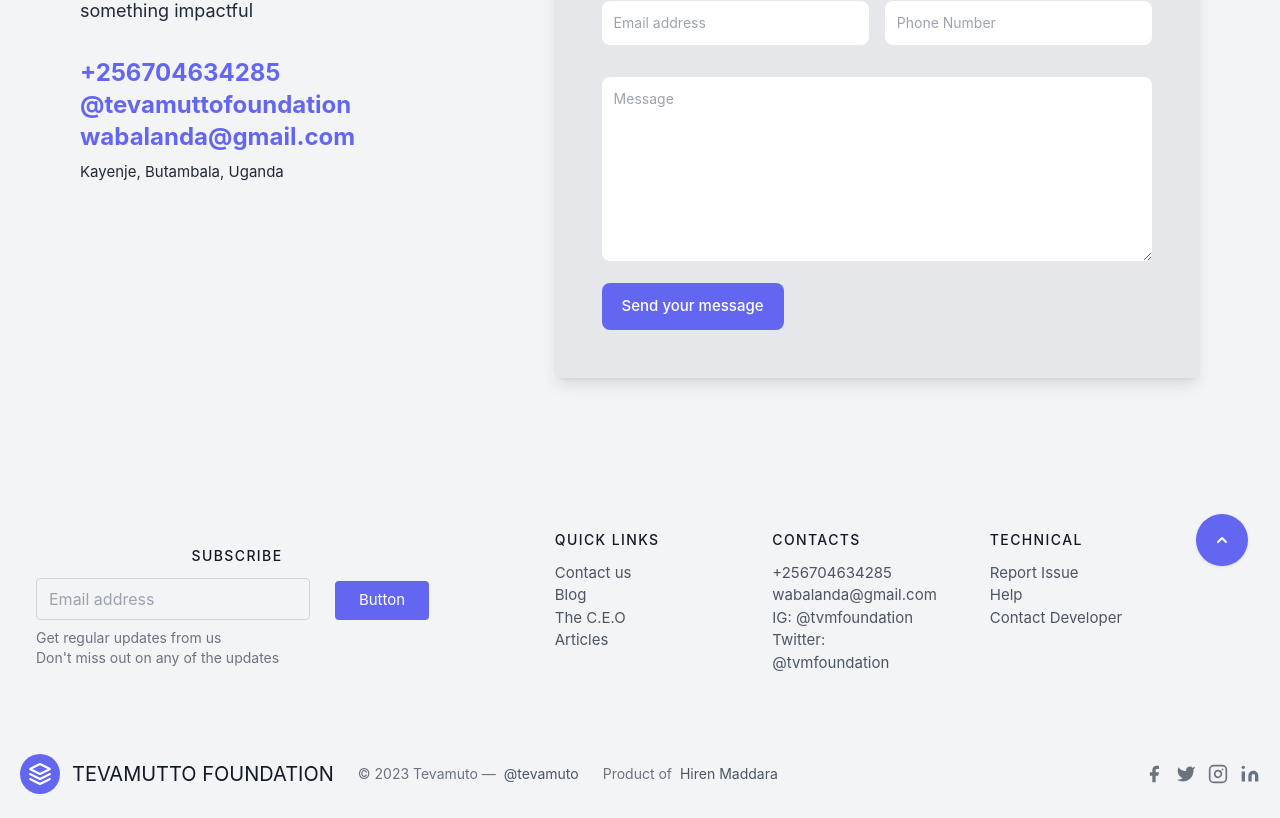
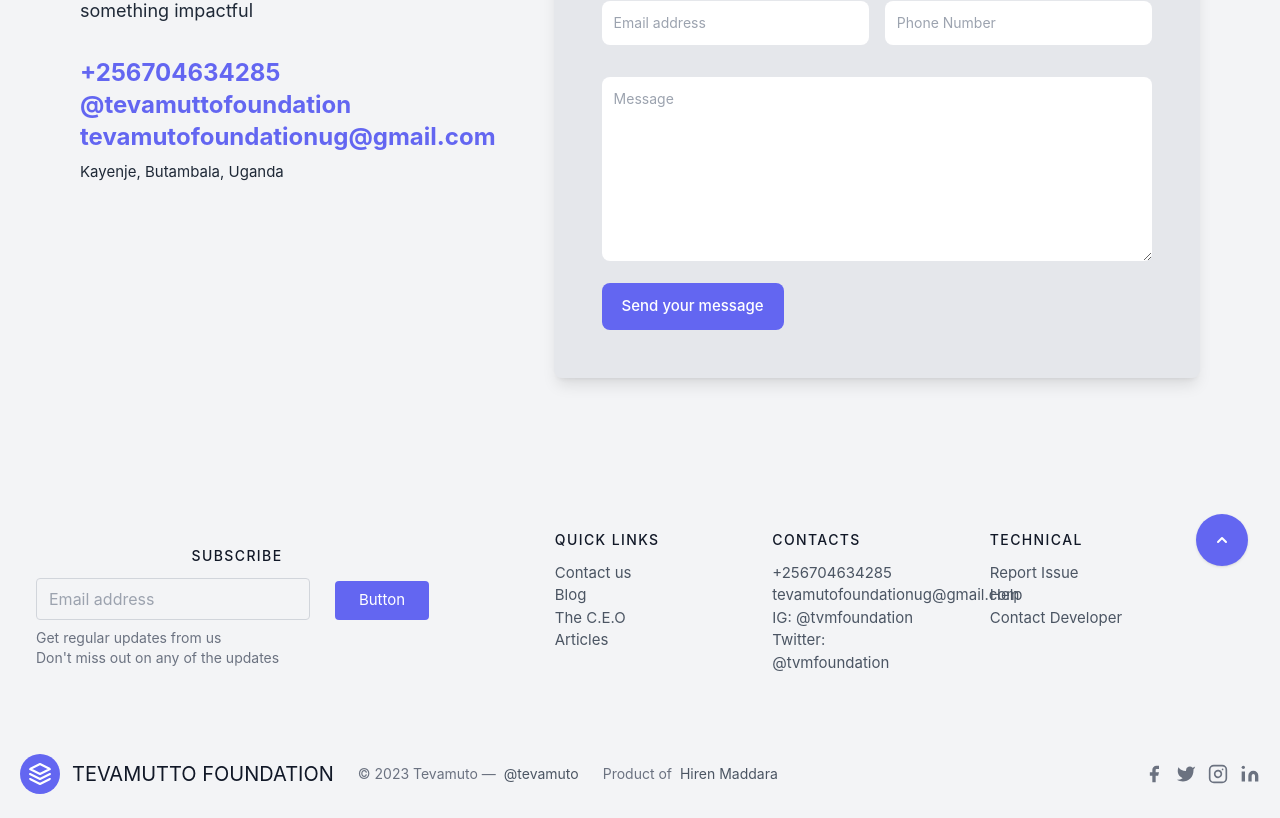
Before and after one commit to hiren-maddara/tevamuto_foundation, a Vue app: page / in a window 1280 px wide. Shown: the part 2618-3436 px from the top of the page. Built offline with nearby package versions, Linux system fonts and the light colour scheme; no server answers; the database is empty.

Commit message:
simple necessary changes
works

```diff
--- a/src/components/Footer.vue
+++ b/src/components/Footer.vue
@@ -72,7 +72,7 @@ const scrollToTop = () => window.scrollTo({
                 <a class="text-gray-600 hover:text-gray-800">+256704634285</a>
               </li>
               <li>
-                <a class="text-gray-600 hover:text-gray-800">wabalanda@gmail.com</a>
+                <a class="text-gray-600 hover:text-gray-800">tevamutofoundationug@gmail.com</a>
               </li>
               <li>
                 <a class="text-gray-600 hover:text-gray-800">IG: @tvmfoundation</a>
--- a/src/components/home/Contact.vue
+++ b/src/components/home/Contact.vue
@@ -21,7 +21,7 @@
                 </a>
 
                 <a href="" class="text-2xl font-bold text-indigo-500 hover:text-indigo-600">
-                  wabalanda@gmail.com
+                  tevamutofoundationug@gmail.com
                 </a>
 
                 <address class="mt-2 not-italic">
--- a/src/views/Contacts.vue
+++ b/src/views/Contacts.vue
@@ -140,7 +140,7 @@
                   </a>
 
                   <a href="" class="text-2xl font-bold text-indigo-500 hover:text-indigo-600">
-                    wabalanda@gmail.com
+                    tevamutofoundationug@gmail.com
                   </a>
 
                   <address class="mt-2 not-italic">
```
